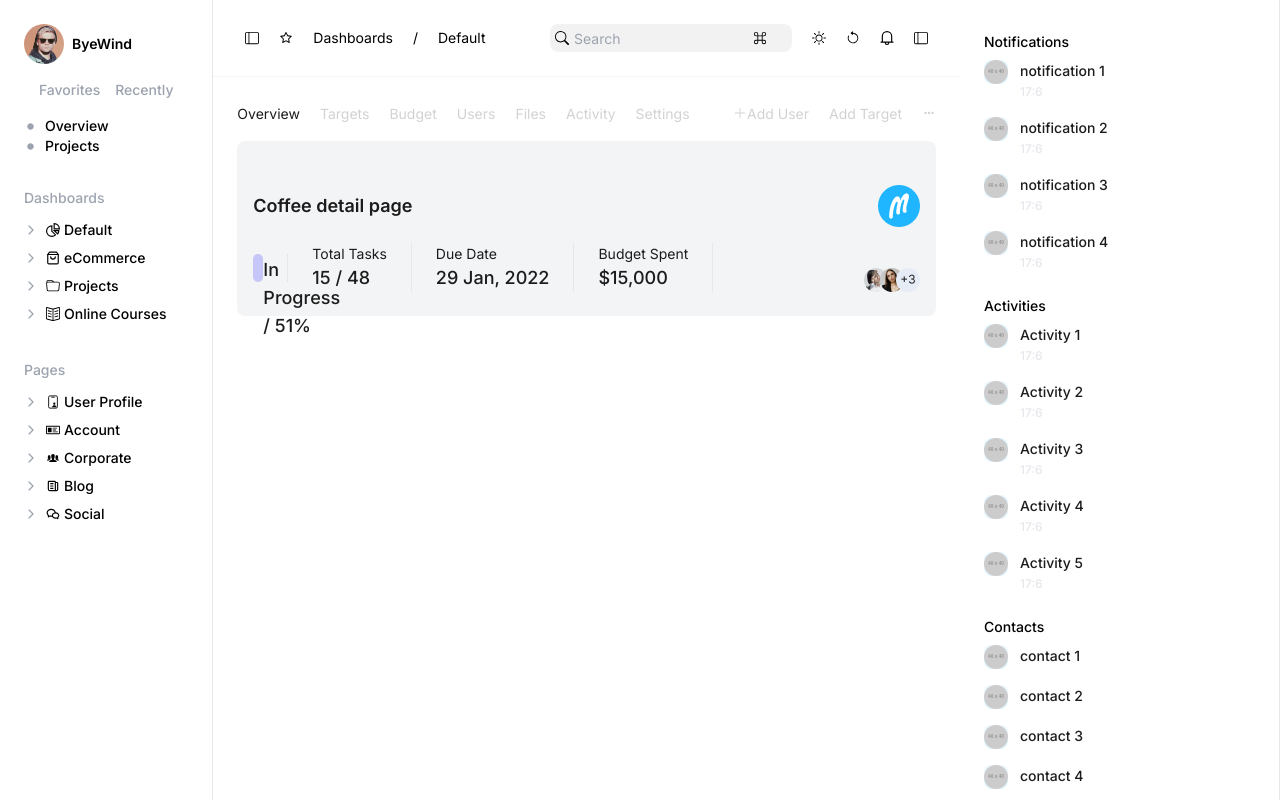
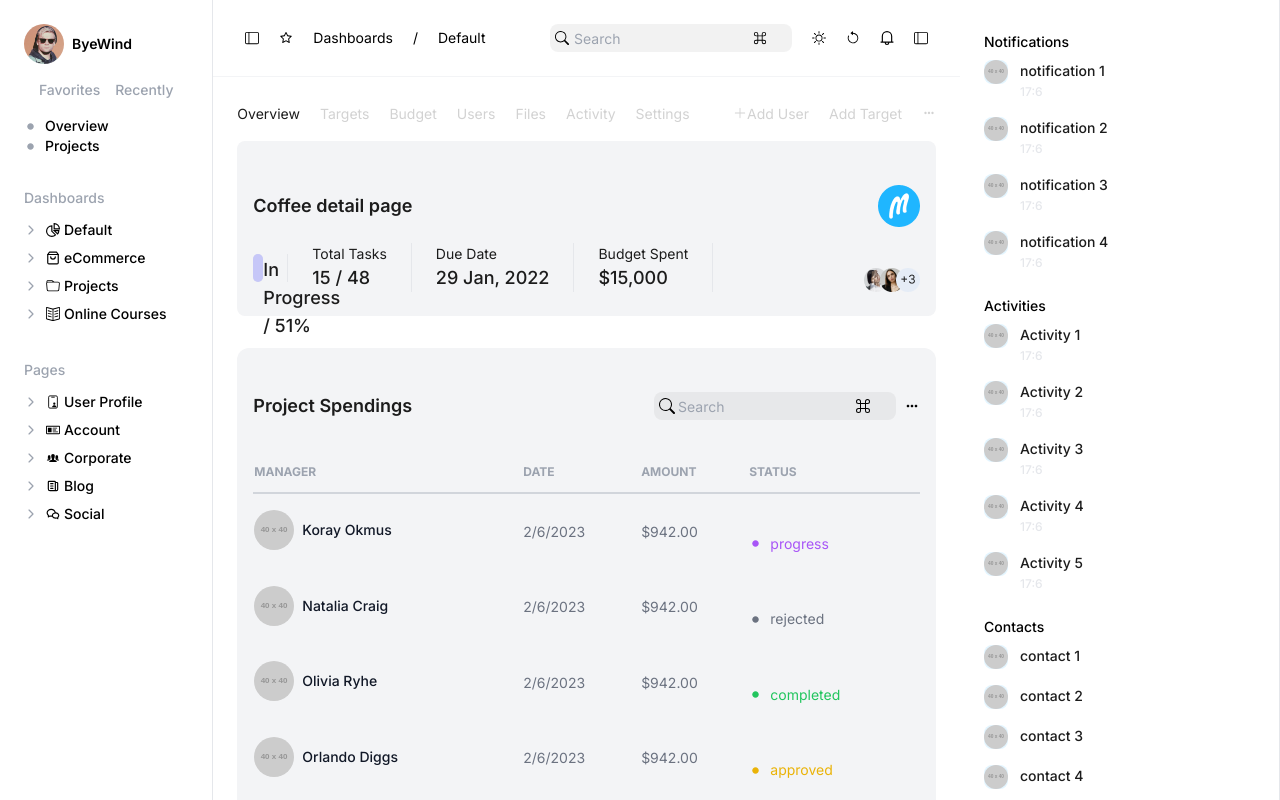
Before and after one commit to kamrankhancodes/splice-frontend-test, a React (Create React App) app: page /dashboard in a window 1280 px wide. Built offline with nearby package versions, Linux system fonts and the light colour scheme.

Commit message:
coffee widget and data table complete

```diff
--- /dev/null
+++ b/src/components/ProjectSpending.component.jsx
@@ -0,0 +1,35 @@
+import React from 'react'
+import { BsCommand, BsSearch } from 'react-icons/bs'
+import { BiDotsHorizontalRounded } from "react-icons/bi";
+import SpendingDataTable from './SpendingDataTable.component';
+
+const ProjectSpending = () => {
+  return (
+    <div class="dashboard_block pt-11 px-4 bg-gray-100 mt-8 rounded-xl">
+    <div class=" flex items-center pb-4 justify-between">
+        <h3 class="text-lg font-semibold text-[#1C1C1C]">Project Spendings</h3>
+        <div class=" flex items-center">
+            <li class="flex items-center relative search-bar mr-2">
+                <span class="absolute left-[5px]">
+                <BsSearch />
+                </span>
+                <input type="search" placeholder="Search" />
+                <span class="absolute right-[25px]">
+                <BsCommand />
+                </span>
+            </li>
+            <BiDotsHorizontalRounded />
+        </div>
+
+    </div>
+    <div class="project-table pt-4 ">
+        <div class="relative overflow-x-auto ">
+            < SpendingDataTable />
+
+        </div>
+    </div>
+</div>
+  )
+}
+
+export default ProjectSpending
--- /dev/null
+++ b/src/components/SpendingDataTable.component.jsx
@@ -0,0 +1,58 @@
+import React from "react";
+import { GoPrimitiveDot } from "react-icons/go";
+import { sependingData } from "../sampleData";
+
+const SpendingDataTable = () => {
+  const textColorStatus = {
+    progress: "text-purple-500",
+    rejected: "text-gray-500",
+    completed: "text-green-500",
+    approved: "text-yellow-500",
+    pending: "text-blue-500",
+  };
+  return (
+    <table class="w-full text-sm text-left text-gray-500 ">
+      <thead class="text-xs text-gray-400 font-normal uppercase border-b-2 border-b-gray-300">
+        <tr>
+          <th scope="col" class=" py-3">
+            Manager
+          </th>
+          <th scope="col" class=" py-3">
+            Date
+          </th>
+          <th scope="col" class=" py-3">
+            Amount
+          </th>
+          <th scope="col" class=" py-3">
+            Status
+          </th>
+        </tr>
+      </thead>
+      <tbody>
+        {sependingData.map((data, index) => {
+          return (
+            <tr class="">
+              <td
+                key={index}
+                class=" flex items-center py-4 font-medium text-gray-900 whitespace-nowrap"
+              >
+                <img src={data.image} className="w-10 h-10 rounded-full mr-2" alt="avatar" />
+                {data.name}
+              </td>
+              <td class=" py-4">{data.time.toLocaleDateString()}</td>
+              <td class=" py-4">$942.00</td>
+              <td class=" flex items-center py-4">
+                <span className={`flex ${textColorStatus[data.status]}`}>
+                  <GoPrimitiveDot className="my-auto mr-2" size={13} />
+                  {data.status}
+                </span>
+              </td>
+            </tr>
+          );
+        })}
+      </tbody>
+    </table>
+  );
+};
+
+export default SpendingDataTable;
--- a/src/layout/MainBody.jsx
+++ b/src/layout/MainBody.jsx
@@ -3,10 +3,11 @@ import { BiDotsHorizontalRounded } from "react-icons/bi";
 import { BsPlusLg } from "react-icons/bs";
 import CoffeeDetail from "../components/CoffeeDetail.component";
 import Header from "../components/Header.component";
+import ProjectSpending from "../components/ProjectSpending.component";
 
 const MainBody = () => {
   return (
-    <div className="w-full md:w-7/12">
+    <div className="w-full md:w-7/12 md:h-screen overflow-y-scroll">
       <Header />
       <div className="p-6">
         <div className="dashboard_tab flex items-center justify-between">
@@ -57,6 +58,7 @@ const MainBody = () => {
           </div>
         </div>
       < CoffeeDetail />
+      < ProjectSpending />
       </div>
     </div>
   );
--- a/src/routes/Dashboard.jsx
+++ b/src/routes/Dashboard.jsx
@@ -5,7 +5,7 @@ import SideBarRight from '../layout/SideBarRight'
 
 const Dashboard = () => {
   return (
-      <div className='flex flex-wrap w-full md:h-screen md:overflow-hidden'>
+      <div className='flex flex-wrap w-full md:h-screen'>
 
       <SidebarLeft />
       <MainBody />
--- a/src/sampleData.js
+++ b/src/sampleData.js
@@ -72,7 +72,43 @@ const contacts = [{
     name: "contact 6",
 }]
 
+const sependingData = [{
+  name : "Koray Okmus",
+  image: "https://via.placeholder.com/40.png/08s/eee",
+  time: new Date(),
+  amount : 942.00,
+  status : "progress"
+},
+{
+  name : "Natalia Craig",
+  image: "https://via.placeholder.com/40.png/08s/eee",
+  time: new Date(),
+  amount : 881.00,
+  status : "rejected"
+},
+{
+  name : "Olivia Ryhe",
+  image: "https://via.placeholder.com/40.png/08s/eee",
+  time: new Date(),
+  amount : 409.00,
+  status : "completed"
+},
+{
+  name : "Orlando Diggs",
+  image: "https://via.placeholder.com/40.png/08s/eee",
+  time: new Date(),
+  amount : 953.00,
+  status : "approved"
+},
+{
+  name : "Kathie Moss",
+  image: "https://via.placeholder.com/40.png/08s/eee",
+  time: new Date(),
+  amount : 907.00,
+  status : "pending"
+},]
 
 
-  export {notificationsArray, activities, contacts
+
+  export {notificationsArray, activities, contacts, sependingData
      }
```
